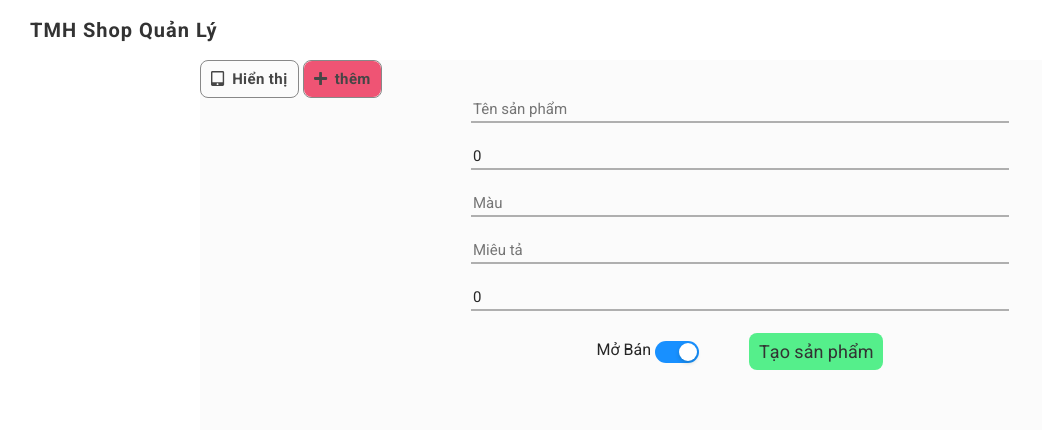
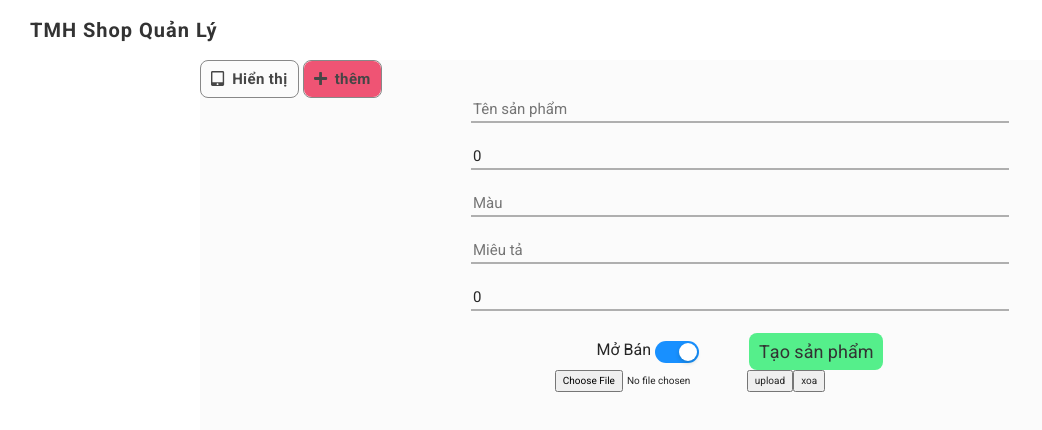
Before and after one commit to tranminhhoa04101999/admin-shopDogomynghe, a React (Create React App) app: page /products/addproduct in a window 1280 px wide. Shown: the top 430 px of the page, without its empty margins (0-1042 px from the left). Built offline with nearby package versions, Linux system fonts and the light colour scheme.

Commit message:
them xoa anh firebase

```diff
--- a/package.json
+++ b/package.json
@@ -14,6 +14,7 @@
     "@mui/material": "^5.2.8",
     "antd": "^4.18.2",
     "chart.js": "^3.7.0",
+    "firebase": "^9.6.6",
     "history": "^5.1.0",
     "react": "^17.0.2",
     "react-chartjs-2": "^4.0.0",
--- a/src/App.js
+++ b/src/App.js
@@ -9,7 +9,8 @@ import AddProduct from './components/main/product/AddProduct';
 import ShowProduct from './components/main/product/ShowProduct';
 
 export const LINKCONECT_BASE = 'http://localhost:8080';
-export const LINKIMG_BASE = 'https://drive.google.com/uc?id=';
+export const LINKIMG_BASE =
+  'https://firebasestorage.googleapis.com/v0/b/image-kddgmn-52ebf.appspot.com/o/images%2F';
 
 function App() {
   return (
--- /dev/null
+++ b/src/components/base/ButtonUploadImg.js
@@ -0,0 +1,55 @@
+import React, { useState } from 'react';
+import { storage } from '../../firebase';
+import { ref, deleteObject } from 'firebase/storage';
+
+import { Image } from 'antd';
+
+const ButtonUploadImg = () => {
+  const [img, setImg] = useState(null);
+  const [imgURL, setImgURL] = useState('');
+  const handlerChange = (event) => {
+    if (event.target.files[0]) {
+      setImg(event.target.files[0]);
+      setImgURL(URL.createObjectURL(event.target.files[0]));
+    }
+  };
+  const handlerUpload = () => {
+    const uploadTask = storage.ref(`images/${img.name}`).put(img);
+    uploadTask.on(
+      'state_changed',
+      (snapshot) => {},
+      (error) => console.log(error),
+      () => {
+        storage
+          .ref('images')
+          .child(img.name)
+          .getDownloadURL()
+          .then((url) => {
+            // console.log(url);
+          });
+      }
+    );
+  };
+
+  const handlerRemove = () => {
+    const desertRef = ref(storage, 'images/1.jpg');
+    deleteObject(desertRef)
+      .then(() => {
+        console.log('xoa anh thanh cong');
+      })
+      .catch((error) => {
+        console.log('xoa anh that bai');
+        // Uh-oh, an error occurred!
+      });
+  };
+  return (
+    <div>
+      <input type="file" onChange={handlerChange} />
+      <button onClick={handlerUpload}>upload</button>
+      <button onClick={handlerRemove}>xoa</button>
+      <Image width={100} src={imgURL} />
+    </div>
+  );
+};
+
+export default ButtonUploadImg;
--- a/src/components/main/product/AddProduct.js
+++ b/src/components/main/product/AddProduct.js
@@ -7,6 +7,7 @@ import ButtonCustom from '../../base/ButtonCustom';
 import { LINKCONECT_BASE } from '../../../App';
 import { notification } from 'antd';
 import { useEffect } from 'react';
+import ButtonUploadImg from '../../base/ButtonUploadImg';
 
 const AddProduct = () => {
   const [reset, setReset] = useState('');
@@ -167,6 +168,9 @@ const AddProduct = () => {
             </ButtonCustom>
           </div>
         </div>
+        <div className="addprod-item__action">
+          <ButtonUploadImg />
+        </div>
       </div>
     </div>
   );
--- a/src/components/main/product/ShowProduct.js
+++ b/src/components/main/product/ShowProduct.js
@@ -55,10 +55,7 @@ const ShowProduct = () => {
   const actionBtn = (props) => {
     return (
       <div className="wraper-action">
-        <ButtonCustom
-          style={{ marginRight: '10px', padding: 0 }}
-          onClick={() => removeHandler({ id: props.idProd })}
-        >
+        <ButtonCustom style={{ marginRight: '10px', padding: 0 }} onClick={() => {}}>
           <FontAwesomeIcon icon={faEdit} />
         </ButtonCustom>
         <ButtonCustom style={{ padding: 0 }}>
@@ -167,7 +164,7 @@ const ShowProduct = () => {
         key={item.idImgProduct}
         width={100}
         height={100}
-        src={`${LINKIMG_BASE}${item.imgURL}`}
+        src={`${LINKIMG_BASE}${item.imgURL}.jpg?alt=media`}
       />
     ));
   }
--- /dev/null
+++ b/src/firebase/index.js
@@ -0,0 +1,17 @@
+import firebase from 'firebase/compat/app';
+import 'firebase/compat/storage';
+
+const firebaseConfig = {
+  apiKey: 'AIzaSyCgh1CYJX3jRBFw1cBDzi7LirfXtlBll_o',
+  authDomain: 'image-kddgmn-52ebf.firebaseapp.com',
+  projectId: 'image-kddgmn-52ebf',
+  storageBucket: 'image-kddgmn-52ebf.appspot.com',
+  messagingSenderId: '1082212908719',
+  appId: '1:1082212908719:web:4fe2ee04604f445e66de5a',
+  measurementId: 'G-V5SBWMP3FK',
+};
+
+firebase.initializeApp(firebaseConfig);
+const storage = firebase.storage();
+
+export { storage, firebase as default };
```
Also changed, not shown: src/assets/img/jisoo.jpg (added), 1 other file (tests, documents, lock files or other folders).
